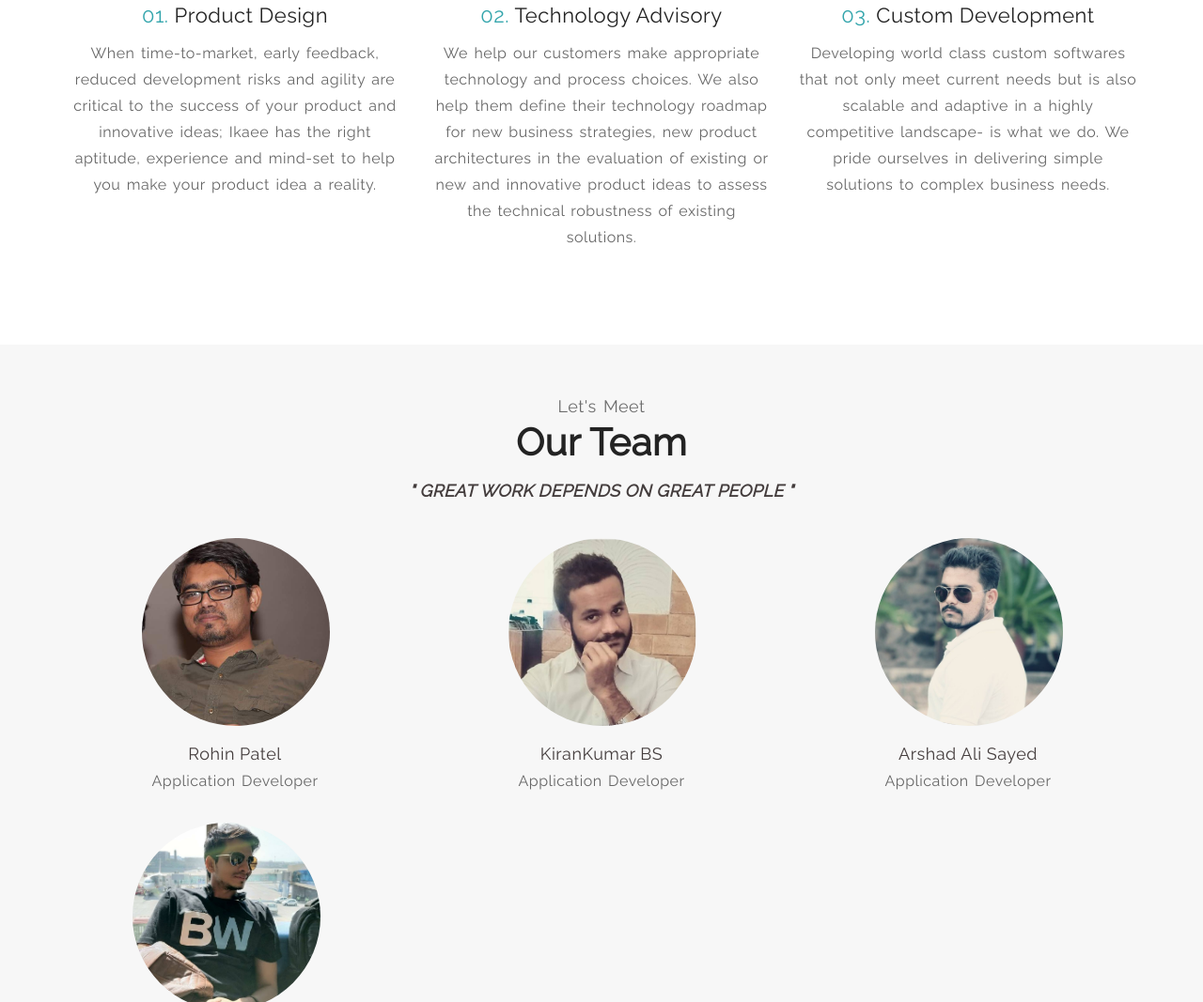
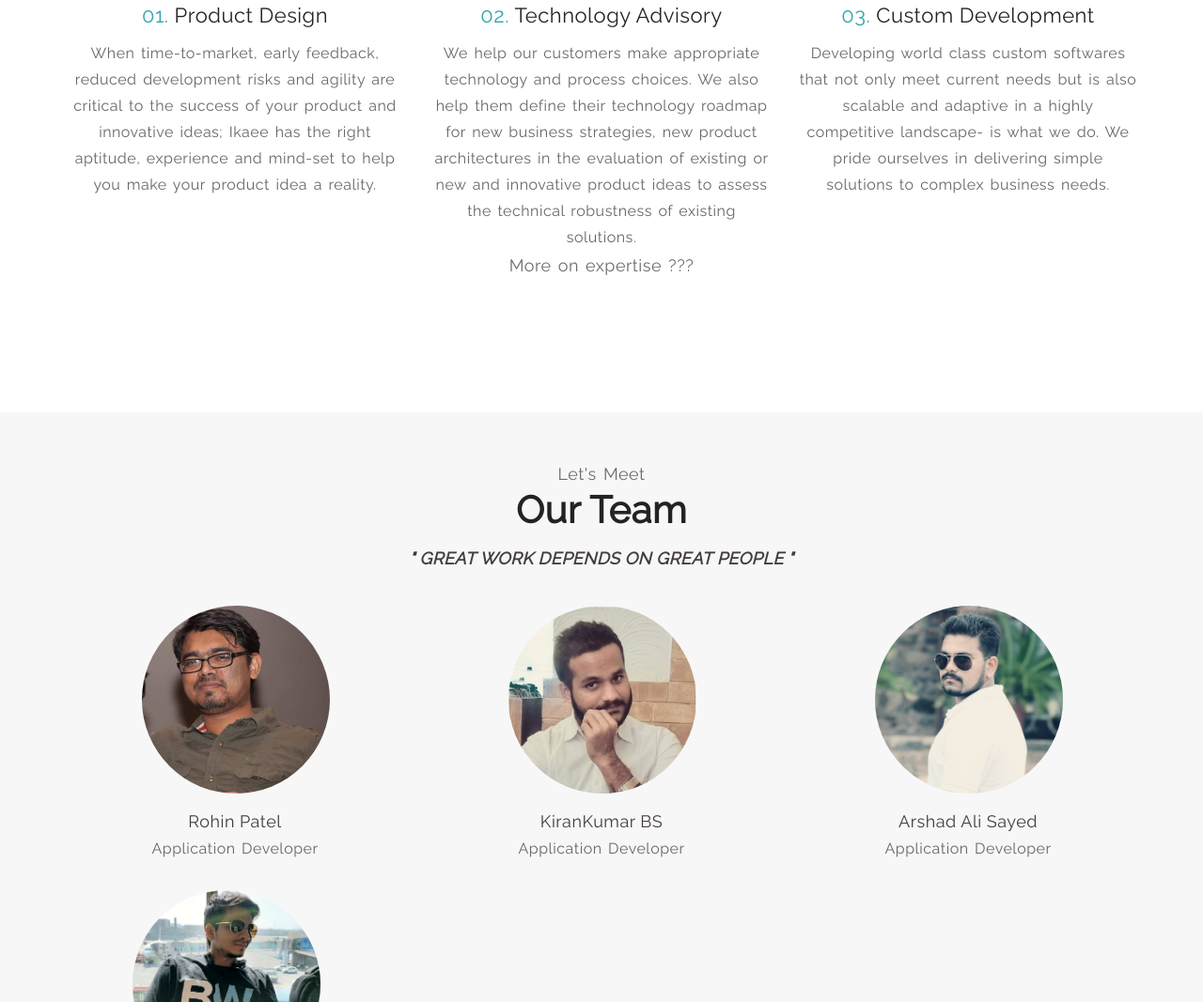
Before and after one commit to teja8352/ikaee.github.io, a plain HTML site: page index.html in a window 1280 px wide. Shown: the part 1347-2414 px from the top of the page at 94% size. Drawn offline with nearby package versions, Linux system fonts and the light colour scheme.

Commit message:
Add ikaee expertise document

```diff
--- a/index.html
+++ b/index.html
@@ -95,6 +95,9 @@
                 </div>
               </div>
             </div>
+              <div class="heading_section">
+                  <a class="sub-heading text-center h3_blue font_400" href="asset/doc/Ikaee-Services-and-Expertise.pdf" target="_blank">More on expertise ???</a>
+              </div>
           </div>
         </div>
         <!-- end servies -->
```
Also changed, not shown: 1 other file.
